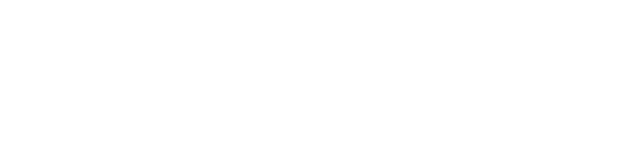
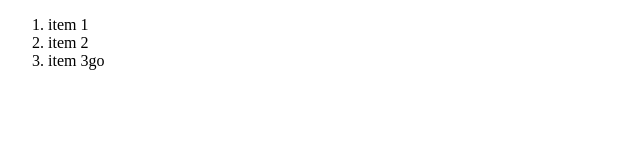
Before and after one commit to moherault/moherault, a plain HTML site: page index.html in a window 1280 px wide. Shown: the whole page, without its empty margins (0-640 px from the left). Drawn offline with Linux system fonts and the light colour scheme.

Commit message:
ajout liste

```diff
--- a/index.html
+++ b/index.html
@@ -7,6 +7,11 @@
     <title>Document</title>
 </head>
 <body>
+    <ol>
+        <li>item 1</li>
+        <li>item 2</li>
+        <li>item 3go</li>
+    </ol>
 
 </body>
 </html>
```
